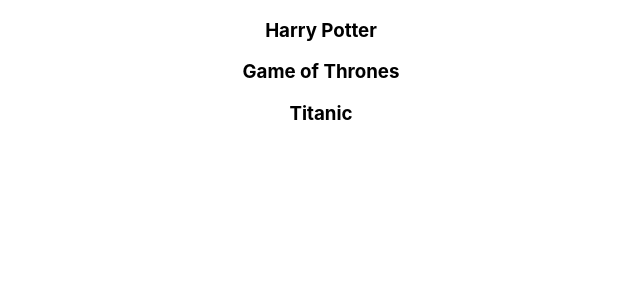
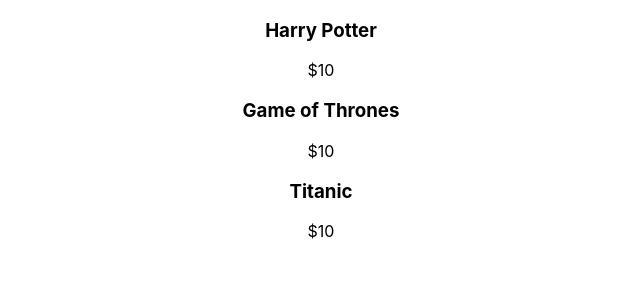
Before and after one commit to Enkronan/StateManagementReact, a React (Create React App) app: page / in a window 1280 px wide. Shown: the top 300 px of the page, without its empty margins (319-959 px from the left). Built offline with nearby package versions, Linux system fonts and the light colour scheme.

Commit message:
type: feature
added additional properties to Movie component

```diff
--- a/src/Movie.js
+++ b/src/Movie.js
@@ -1,10 +1,11 @@
 import React from "react";
 
-const Movie = ({name})  => {
+const Movie = ({name, price})  => {
 
     return(
         <div>
         <h3>{name}</h3>
+        <p>{price}</p>
         </div>
     );
 }
--- a/src/movieList.js
+++ b/src/movieList.js
@@ -24,7 +24,7 @@
     return(
         <div>
         {movies.map(movie => (
-            <Movie name={movie.name}/>
+            <Movie key={movie.id} name={movie.name} price={movie.price}/>
         ))}
         </div>
     );
```
